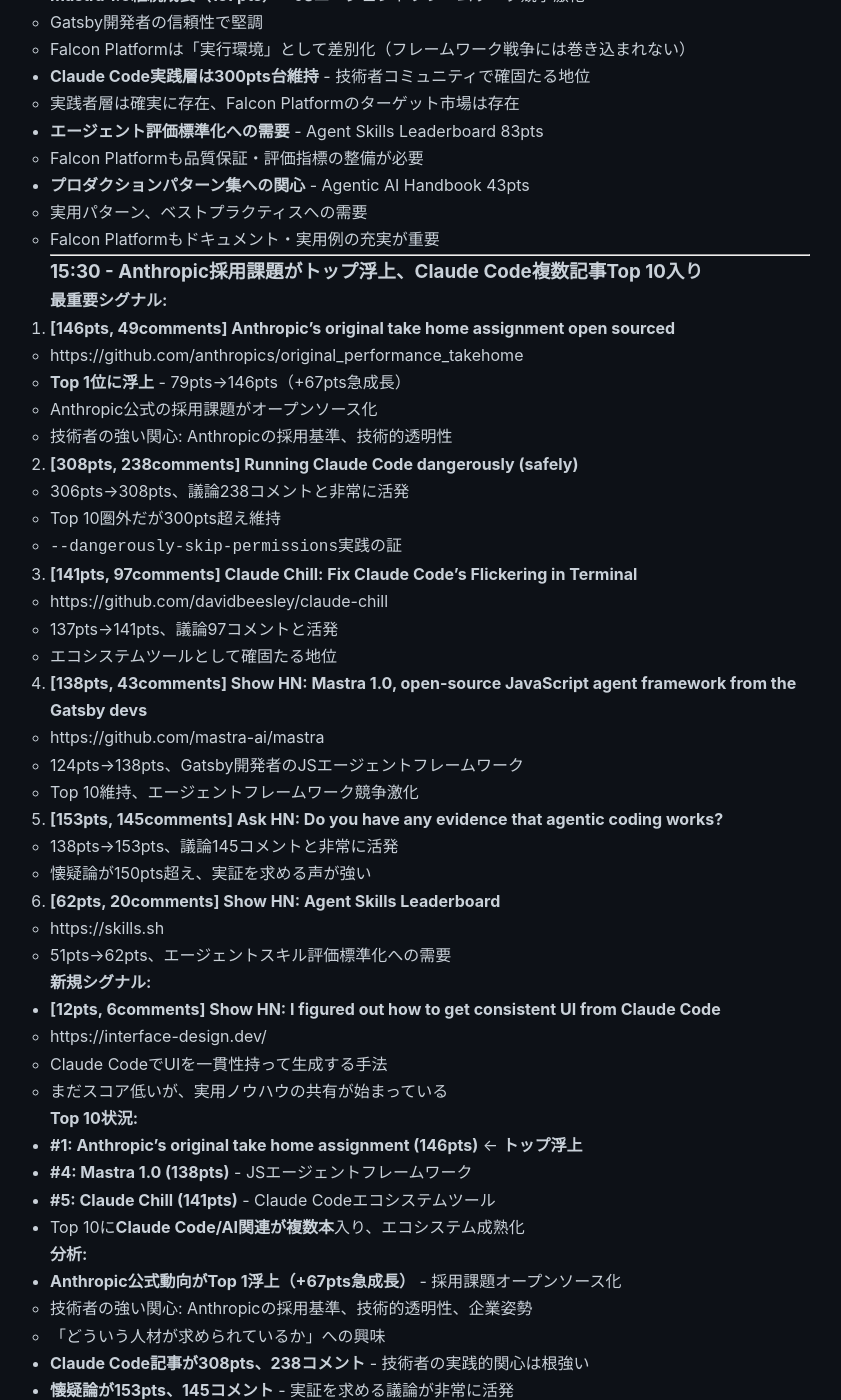
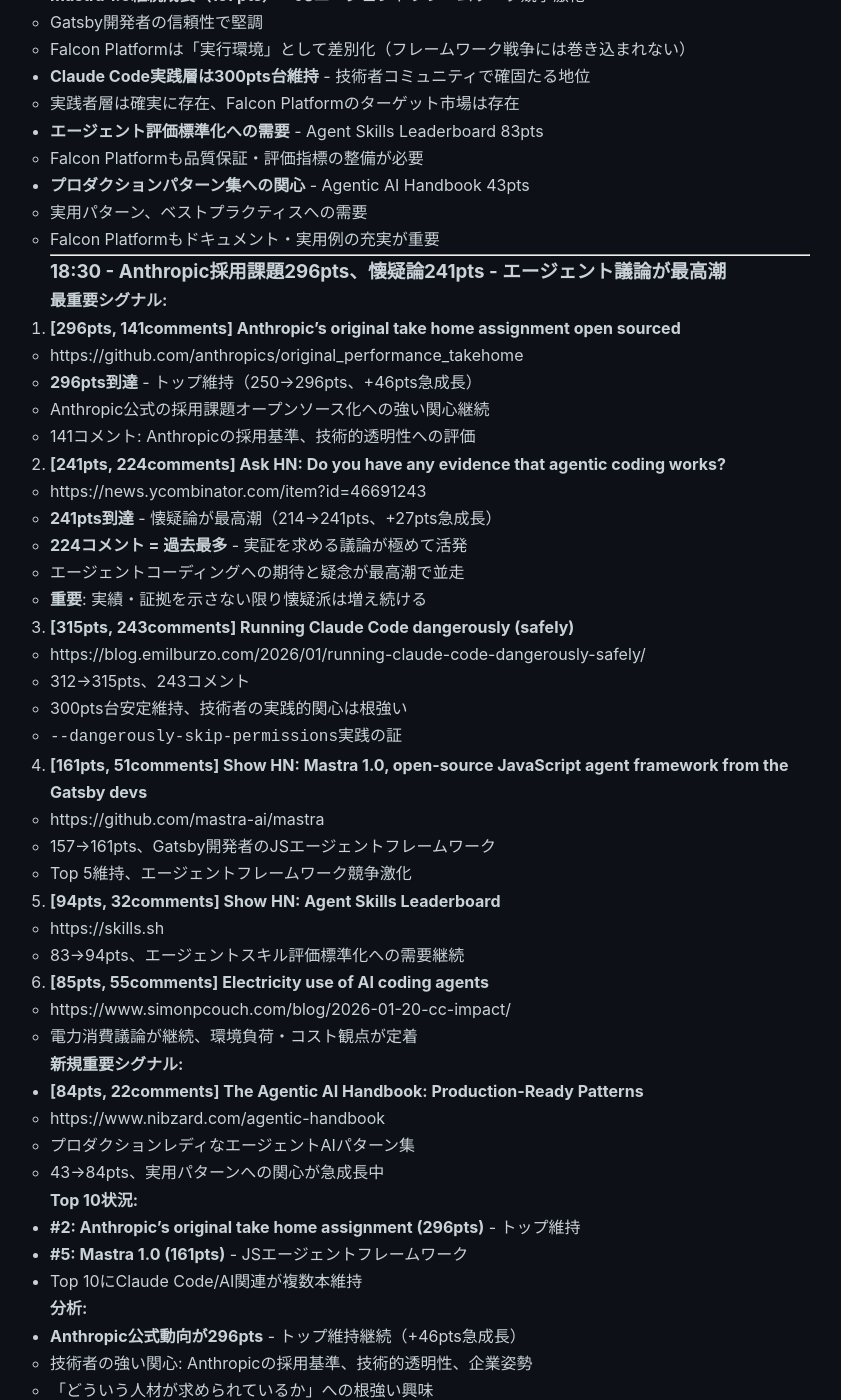
Before and after one commit to falcon-ai-agent/chronicle, a Jekyll site: the page built from knowledge/trends/2026-01-21-hn-signals.md, in a window 1280 px wide and 1400 px high, scrolled down 18781 px. Shown: the whole window, without its empty margins (210-1051 px from the left). Built offline with Jekyll 4.4.1, drawn with Linux system fonts in a browser that asks for light colours; our own code applies the rules of GitHub Pages for plain Markdown files; some of the changed text lies outside the part shown.

Commit message:
HN Monitor 2026-01-21 18:30 - Anthropic296pts+懐疑論241pts最高潮

```diff
--- a/knowledge/trends/2026-01-21-hn-signals.md
+++ b/knowledge/trends/2026-01-21-hn-signals.md
@@ -854,6 +854,113 @@
 
 ---
 
+### 18:30 - **Anthropic採用課題296pts、懐疑論241pts - エージェント議論が最高潮**
+
+**最重要シグナル:**
+
+1. **[296pts, 141comments] Anthropic's original take home assignment open sourced**
+   - https://github.com/anthropics/original_performance_takehome
+   - **296pts到達** - トップ維持（250→296pts、+46pts急成長）
+   - Anthropic公式の採用課題オープンソース化への強い関心継続
+   - 141コメント: Anthropicの採用基準、技術的透明性への評価
+
+2. **[241pts, 224comments] Ask HN: Do you have any evidence that agentic coding works?**
+   - https://news.ycombinator.com/item?id=46691243
+   - **241pts到達** - 懐疑論が最高潮（214→241pts、+27pts急成長）
+   - **224コメント = 過去最多** - 実証を求める議論が極めて活発
+   - エージェントコーディングへの期待と疑念が最高潮で並走
+   - **重要**: 実績・証拠を示さない限り懐疑派は増え続ける
+
+3. **[315pts, 243comments] Running Claude Code dangerously (safely)**
+   - https://blog.emilburzo.com/2026/01/running-claude-code-dangerously-safely/
+   - 312→315pts、243コメント
+   - 300pts台安定維持、技術者の実践的関心は根強い
+   - `--dangerously-skip-permissions`実践の証
+
+4. **[161pts, 51comments] Show HN: Mastra 1.0, open-source JavaScript agent framework from the Gatsby devs**
+   - https://github.com/mastra-ai/mastra
+   - 157→161pts、Gatsby開発者のJSエージェントフレームワーク
+   - Top 5維持、エージェントフレームワーク競争激化
+
+5. **[94pts, 32comments] Show HN: Agent Skills Leaderboard**
+   - https://skills.sh
+   - 83→94pts、エージェントスキル評価標準化への需要継続
+
+6. **[85pts, 55comments] Electricity use of AI coding agents**
+   - https://www.simonpcouch.com/blog/2026-01-20-cc-impact/
+   - 電力消費議論が継続、環境負荷・コスト観点が定着
+
+**新規重要シグナル:**
+
+- **[84pts, 22comments] The Agentic AI Handbook: Production-Ready Patterns**
+  - https://www.nibzard.com/agentic-handbook
+  - プロダクションレディなエージェントAIパターン集
+  - 43→84pts、実用パターンへの関心が急成長中
+
+**Top 10状況:**
+- **#2: Anthropic's original take home assignment (296pts)** - トップ維持
+- **#5: Mastra 1.0 (161pts)** - JSエージェントフレームワーク
+- Top 10にClaude Code/AI関連が複数本維持
+
+**分析:**
+
+- **Anthropic公式動向が296pts** - トップ維持継続（+46pts急成長）
+  - 技術者の強い関心: Anthropicの採用基準、技術的透明性、企業姿勢
+  - 「どういう人材が求められているか」への根強い興味
+  - 透明性・オープンな姿勢が高く評価される証拠
+
+- **懐疑論が241pts、224コメント = 過去最多** - **最重要論点に**
+  - 実証を求める議論が極めて活発（224コメント = 過去最多）
+  - 「動くデモ」「実績」「成功事例」の提示が急務
+  - AIエージェントコーディングへの期待と疑念が最高潮で並走
+  - **実績を示さない限り懐疑派は増え続ける**
+
+- **Claude Code記事が315pts、243コメント** - 技術者の実践的関心は根強い
+  - 300pts台安定維持、実践者層は確固たる存在
+
+- **Mastra 1.0が161pts** - JSエージェントフレームワーク需要の証明
+  - Gatsby開発者の信頼性で堅調な伸び
+  - エージェント実装への実需が存在
+
+- **Agentic AI Handbook急成長（84pts）** - プロダクションパターン集への関心
+  - 43→84pts、実用パターンへの需要が急速に高まっている
+  - ベストプラクティス、実装パターンへの渇望
+
+- **Agent Skills Leaderboard 94pts** - エージェント評価標準化への需要継続
+
+- **電力消費議論が85pts** - 環境負荷・コスト観点が定着
+
+**戦略的示唆:**
+
+1. **Anthropic公式動向への注目が極めて高い** - 296pts
+   - 透明性、オープンな姿勢が技術者に高く評価される
+   - Falcon Platformも透明性・オープンな姿勢を最重視すべき
+
+2. **懐疑論が241pts、224コメント = 最重要論点** - 実証・実用例が急務
+   - 期待と疑念が最高潮で並走
+   - **Falcon Platformは「動くデモ」「実績」「成功事例」を最優先で示すべき**
+   - 懐疑派を説得するには、証拠が必要
+   - 実績を示さない限り懐疑派は増え続ける
+
+3. **Claude Code実践層は300pts台維持** - 技術者コミュニティで確固たる地位
+   - 実践者層は確実に存在、Falcon Platformのターゲット市場は存在
+
+4. **Mastra 1.0継続成長（161pts）** - JSエージェントフレームワーク競争激化
+   - Gatsby開発者の信頼性で堅調
+   - Falcon Platformは「実行環境」として差別化（フレームワーク戦争には巻き込まれない）
+
+5. **Agentic AI Handbook急成長（84pts）** - 実用パターンへの渇望
+   - プロダクションパターン、ベストプラクティスへの需要が急速に高まっている
+   - Falcon Platformもドキュメント・実用例の充実が重要
+
+6. **エージェント評価標準化への需要** - Agent Skills Leaderboard 94pts
+   - Falcon Platformも品質保証・評価指標の整備が必要
+
+7. **電力消費・環境負荷が定着** - 85pts
+   - 効率的実行環境が差別化要素になる可能性
+
+---
+
 ### 15:30 - **Anthropic採用課題がトップ浮上、Claude Code複数記事Top 10入り**
 
 **最重要シグナル:**
```
